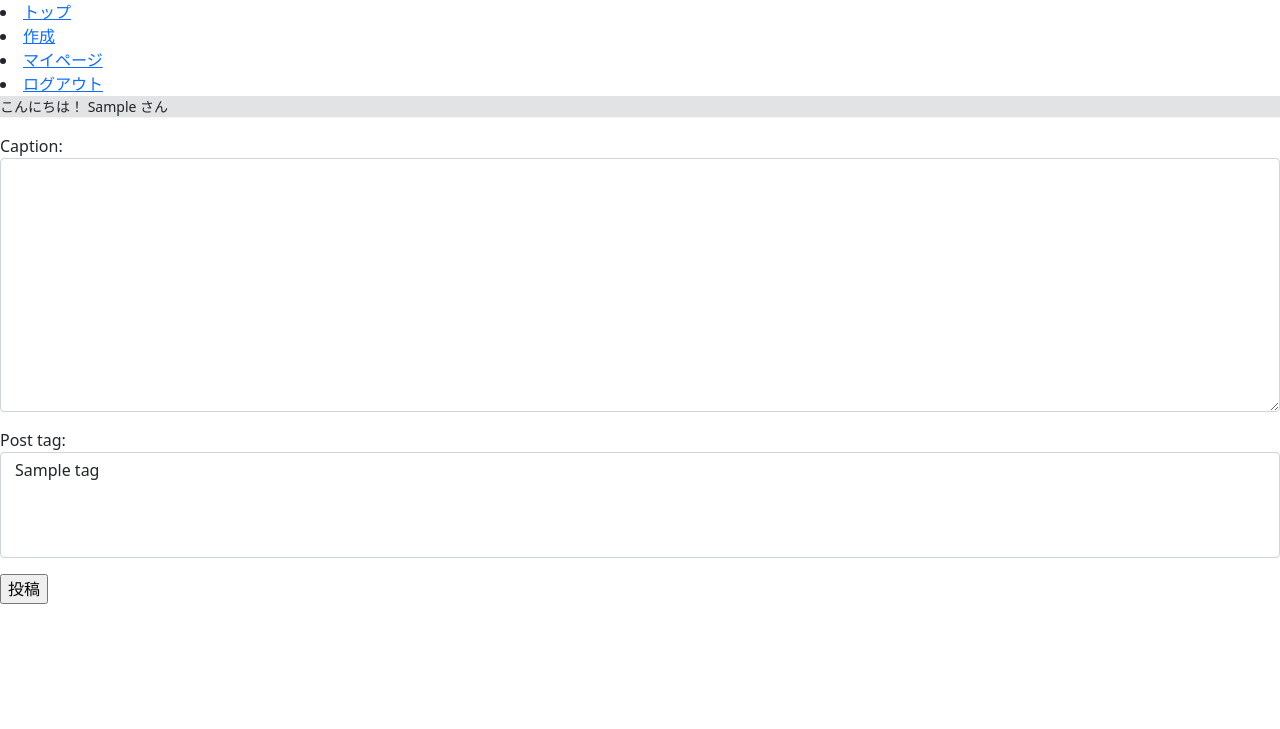
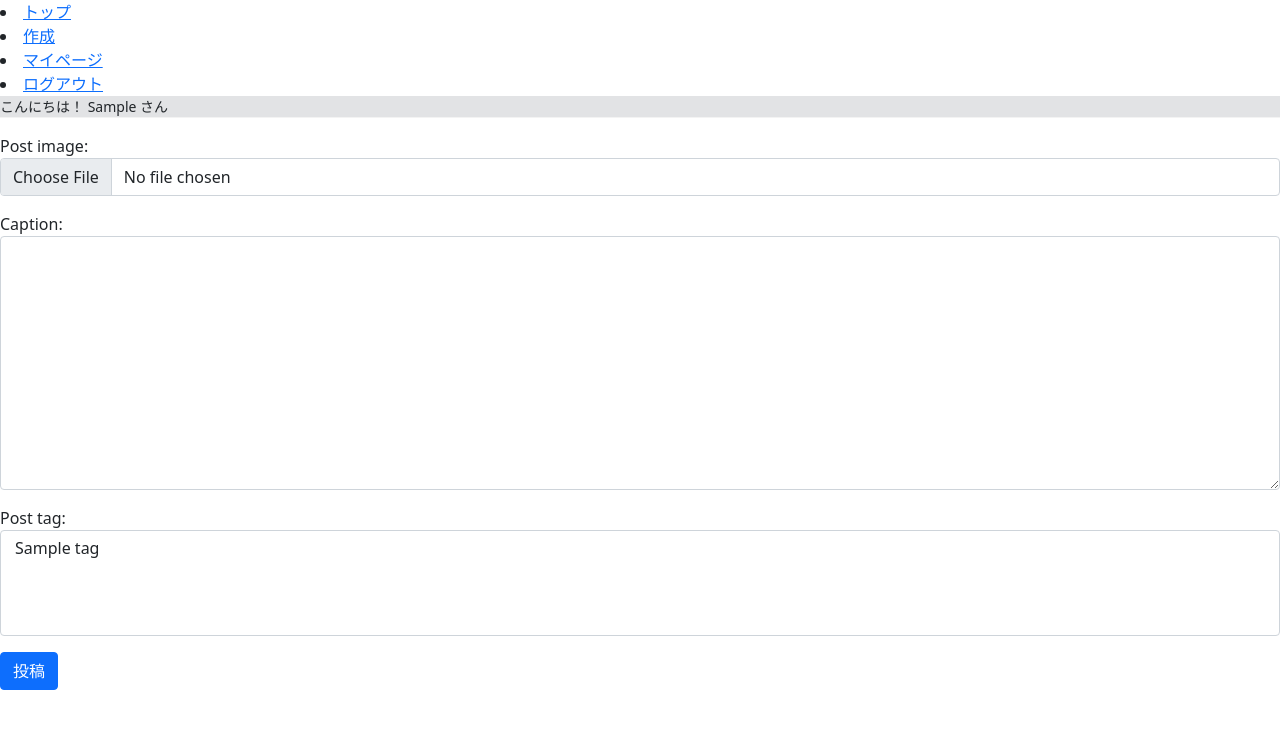
Before and after one commit to taza817/my-app, a Django app: page /post/create/ in a window 1280 px wide. Shown: the top 729 px of the page. Run offline with Django 3.2, Linux system fonts and the light colour scheme; a user stored in the database is signed in; tables that the repository leaves empty hold one stand-in row (values such as "Sample post"); some libraries are stand-ins or nearby versions.

Commit message:
画像アップロード機能追加（未完成）

```diff
--- a/mysite/settings.py
+++ b/mysite/settings.py
@@ -129,3 +129,6 @@ LOGIN_REDIRECT_URL = '/'   #あとでタイムラインにする
 LOGOUT_REDIRECT_URL = ''
 
 DEFAULT_AUTO_FIELD = 'django.db.models.AutoField'
+
+IMAGE_ROOT = os.path.join(BASE_DIR, 'images')
+IMAGE_URL = '/images/'
--- a/sns/forms.py
+++ b/sns/forms.py
@@ -33,5 +33,5 @@ class PostForm(forms.ModelForm) :
 
     class Meta :
         model = Post
-        fields = ['caption', 'post_tag']     #あとでファイルとタグを追加
+        fields = [ 'post_image', 'caption', 'post_tag']
         # exclude = ('post_tag',)
--- a/sns/models.py
+++ b/sns/models.py
@@ -41,7 +41,7 @@ class Tag(models.Model) :
 class Post(models.Model) :
     post_id = models.CharField(max_length=20, default="000")    #投稿を識別できればなんでもいい
     user_id = models.ForeignKey(User, on_delete=models.CASCADE)
-    # post_file = FileField()
+    post_image = models.ImageField(upload_to='images', blank=True)
     caption = models.TextField(max_length=400)
     post_date = models.DateTimeField(default=timezone.now)
     post_tag = models.ManyToManyField(Tag, blank=True)
--- a/sns/urls.py
+++ b/sns/urls.py
@@ -1,5 +1,8 @@
 from django.urls import path
 from . import views
+from django.conf import settings
+# from django.conf.urls.static import static
+from django.contrib.staticfiles.urls import static, staticfiles_urlpatterns
 
 
 urlpatterns = [
@@ -17,3 +20,7 @@ urlpatterns = [
     path('good_top/<int:pk>', views.GoodTop.as_view(), name="good_top"),
     path('good_detail/<int:pk>', views.GoodDetail.as_view(), name="good_detail"),
 ]
+
+if settings.DEBUG :
+    urlpatterns += staticfiles_urlpatterns()
+    urlpatterns += static(settings.IMAGE_URL, document_root=settings.IMAGE_ROOT)
--- a/sns/views.py
+++ b/sns/views.py
@@ -125,7 +125,7 @@ class PostUpdate(UpdateView) :
 
 class PostDelete(DeleteView) :
     model = Post
-    success_url = reverse_lazy('top')
+    success_url = reverse_lazy('mypage')
 
 
 
--- a/templates/sns/mypage.html
+++ b/templates/sns/mypage.html
@@ -15,10 +15,13 @@
 
         {% for post in object.post_set.all %}
         <div　class="card">
-            <div class="card-body" style="width: 18rem; border: solid 1px; padding: 0;">
+            <div class="card-body" style="width: 50rem; border: solid 1px; padding: 0;">
                 <div class="card-header">
                     <a href="{% url 'mypage' post.user_id %}" >@{{ post.user_id }}</a>
                 </div>
+                {% if post.post_image %}
+                <img src="/{{ post.post_image.url }}" download="output" style="width: 300px; height: auto;">
+                {% endif %}
                 <p class="card-text" style="font-size: 1.5rem;">{{ post.caption|linebreaksbr }}</p>
                 <p class="card-text" style="font-size: 0.9rem;">{{ post.post_tag.name }}</p>
                 <div class="card-footer">
@@ -27,7 +30,6 @@
                 </div>
             </div>
         </div>
-
         {% endfor %}
 
 
--- a/templates/sns/post_form.html
+++ b/templates/sns/post_form.html
@@ -3,10 +3,10 @@
 {% block content %}
 
     <div>
-        <form method="POST">
+        <form method="POST" class="post_form" enctype="multipart/form-data">
             {% csrf_token %}
             {{ form.as_p }}
-            <input type="submit" value="投稿">
+            <input type="submit" class="save btn btn-primary" value="投稿">
         </form>
     </div>
 
--- a/templates/sns/top.html
+++ b/templates/sns/top.html
@@ -11,7 +11,7 @@
         <!-- ログイン中 -->
         {% for post in object_list %}
             <div　class="card" >
-                <div class="card-body" style="border: solid 1px; width: 30rem; padding: 0;">
+                <div class="card-body" style="border: solid 1px; width: 50rem; padding: 0;">
                     <div class="card-header">
                         <a href="{% url 'mypage' post.user_id %}" >@{{ post.user_id }}</a>
                         {% if post.user_id in following.0.following.all %}<!-- contextから情報が渡ってきている -->
@@ -21,6 +21,9 @@
                         {% endif %}
                     </div>
 
+                    {% if post.post_image %}
+                    <img src="/{{ post.post_image.url }}" style="width: 300px; height: auto;">
+                    {% endif %}
                     <p class="card-text" style="font-size: 1.5rem;">{{ post.caption|linebreaksbr }}</p>
 
                     <div class="card-footer">
```
Also changed, not shown: images/001-002.JPG (added), images/001-002_0PZSKME.JPG (added), images/001-017.JPG (added), images/001-017_s3bugF4.JPG (added), images/001-018.JPG (added), images/001-018_DON78FH.JPG (added), sns/migrations/0011_post_post_image.py (added).
